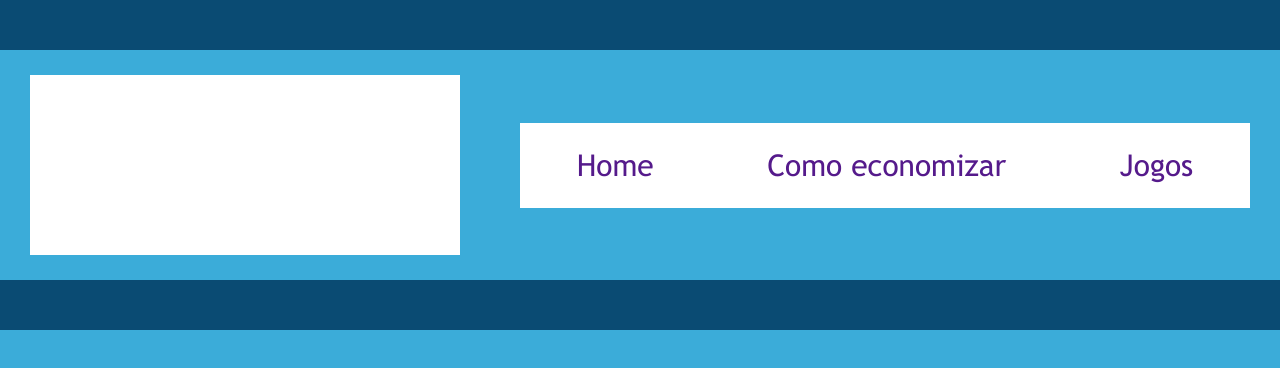
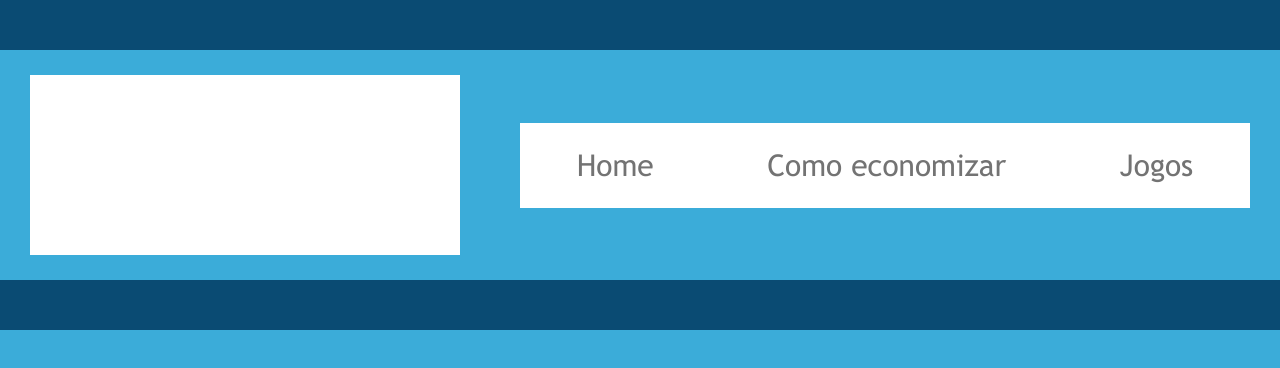
Before and after one commit to P1ruet4/conta-gotas-miguel, a plain HTML site: page index.html in a window 1280 px wide. Shown: the top 368 px of the page. Drawn offline with Linux system fonts and the light colour scheme.

Commit message:
algumas alterações

```diff
--- a/index.html
+++ b/index.html
@@ -13,9 +13,9 @@
         </div>
         <nav>
             <ul id="menu">
-                <li><a href="">Home</a></li>
-                <li><a href="">Como economizar</a></li>
-                <li><a href="">Jogos</a></li>
+                <li>Home</li>
+                <li>Como economizar</li>
+                <li>Jogos</li>
 
             </ul>
         </nav>
--- a/style.css
+++ b/style.css
@@ -35,12 +35,8 @@ header {
     flex-wrap: wrap;
     flex-direction: row;
     justify-content: space-around;
+}
 
-    cursor: pointer;
-}
-a{
-    text-decoration: none ;
-}
 #menu > li{
     list-style: none;
     font-size: 30px;
@@ -51,6 +47,7 @@ a{
     background-color: #0a4b73;
     border-radius: 10px;
     color: white;
+    cursor: pointer;
 }
 main {
     height: 840px;
```
